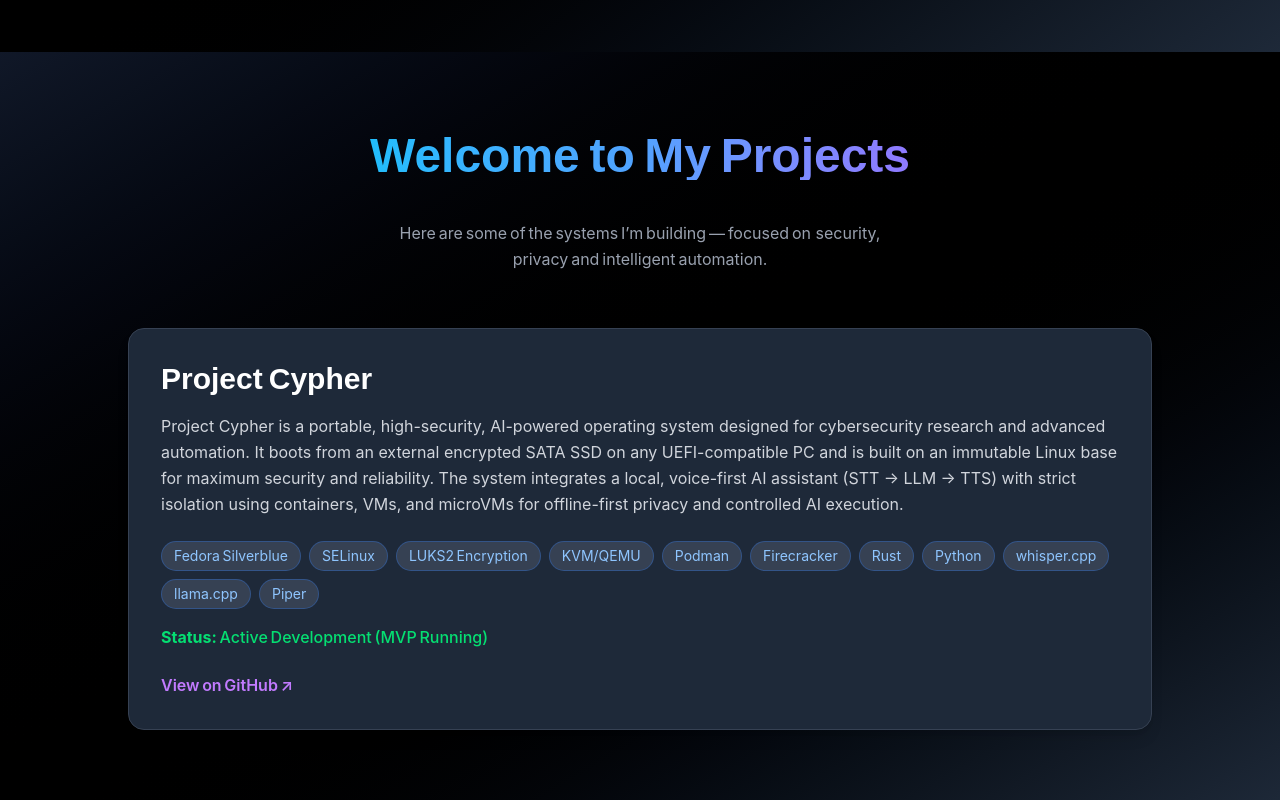
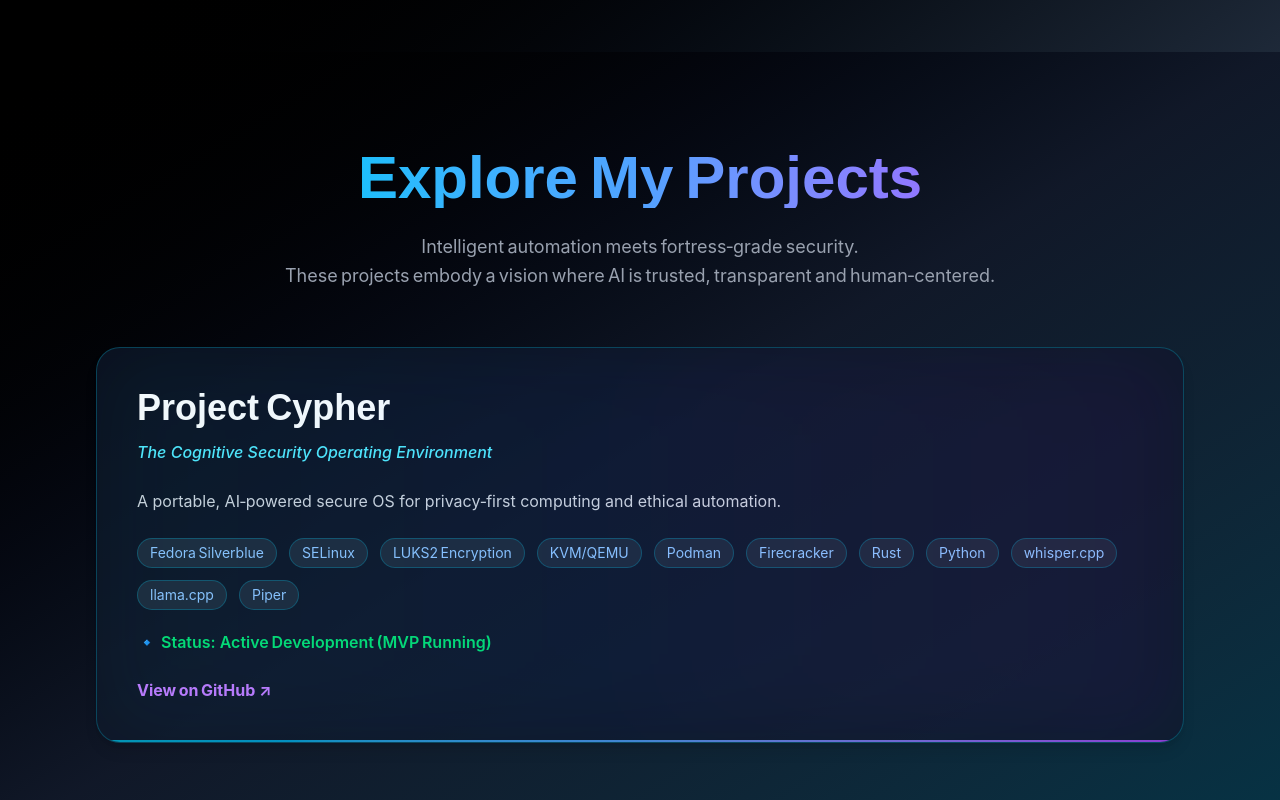
Before and after one commit to Taseen8960/taseen-website, a Next.js app: page / in a window 1280 px wide. Shown: the part 1720-2520 px from the top of the page. Built offline with nearby package versions, Linux system fonts and the light colour scheme.

Commit message:
Merged remote changes with local updates

```diff
--- a/components/Projects.js
+++ b/components/Projects.js
@@ -1,14 +1,56 @@
+// components/Projects.js
 import { motion } from "framer-motion";
+import { useEffect, useRef } from "react";
 
 export default function Projects() {
+  const canvasRef = useRef(null);
+
+  // === Background Cyber Particle Effect ===
+  useEffect(() => {
+    const canvas = canvasRef.current;
+    const ctx = canvas.getContext("2d");
+    let particles = [];
+    const resize = () => {
+      canvas.width = window.innerWidth;
+      canvas.height = 800;
+    };
+    window.addEventListener("resize", resize);
+    resize();
+
+    for (let i = 0; i < 70; i++) {
+      particles.push({
+        x: Math.random() * canvas.width,
+        y: Math.random() * canvas.height,
+        radius: Math.random() * 1.4,
+        speedX: (Math.random() - 0.5) * 0.6,
+        speedY: (Math.random() - 0.5) * 0.6,
+      });
+    }
+
+    const draw = () => {
+      ctx.clearRect(0, 0, canvas.width, canvas.height);
+      ctx.fillStyle = "rgba(0, 255, 255, 0.5)";
+      particles.forEach((p) => {
+        ctx.beginPath();
+        ctx.arc(p.x, p.y, p.radius, 0, 2 * Math.PI);
+        ctx.fill();
+        p.x += p.speedX;
+        p.y += p.speedY;
+        if (p.x < 0 || p.x > canvas.width) p.speedX *= -1;
+        if (p.y < 0 || p.y > canvas.height) p.speedY *= -1;
+      });
+      requestAnimationFrame(draw);
+    };
+    draw();
+    return () => window.removeEventListener("resize", resize);
+  }, []);
+
+  // === Project data ===
   const projects = [
     {
       name: "Project Cypher",
-      desc: `Project Cypher is a portable, high-security, AI-powered operating system designed for
-      cybersecurity research and advanced automation. It boots from an external encrypted SATA SSD
-      on any UEFI-compatible PC and is built on an immutable Linux base for maximum security and reliability.
-      The system integrates a local, voice-first AI assistant (STT → LLM → TTS) with strict isolation
-      using containers, VMs, and microVMs for offline-first privacy and controlled AI execution.`,
+      tagline: "The Cognitive Security Operating Environment",
+      desc: `A portable, AI‑powered secure OS for privacy‑first computing and ethical automation.`,
       tech: [
         "Fedora Silverblue",
         "SELinux",
@@ -27,133 +69,124 @@
     },
   ];
 
+  // === Card animation pattern ===
+  const cardVariants = {
+    hidden: { opacity: 0, y: 80, rotateX: -10 },
+    visible: {
+      opacity: 1,
+      y: 0,
+      rotateX: 0,
+      transition: { duration: 0.8, type: "spring" },
+    },
+  };
+
   return (
     <section
       id="projects"
-      className="relative scroll-mt-32 py-20 px-6 bg-gradient-to-br from-gray-900 via-black to-gray-800 overflow-hidden text-gray-300"
+      className="relative scroll-mt-32 py-24 overflow-hidden bg-gradient-to-br from-black via-gray-900 to-cyan-950 text-gray-200"
     >
-      {/* Floating Glow Points */}
-      <div className="absolute inset-0 -z-10">
-        {[...Array(35)].map((_, i) => (
-          <motion.span
-            key={i}
-            className="absolute w-1 h-1 bg-blue-500 rounded-full"
+      {/* Matrix Glow Canvas */}
+      <canvas
+        ref={canvasRef}
+        className="absolute top-0 left-0 w-full h-full opacity-40 -z-10"
+      ></canvas>
+
+      {/* Title Section */}
+      <div className="max-w-5xl mx-auto text-center mb-14">
+        <motion.h2
+          initial={{ y: -40, opacity: 0 }}
+          animate={{ y: 0, opacity: 1 }}
+          transition={{ duration: 0.8 }}
+          className="text-5xl md:text-6xl font-extrabold bg-clip-text text-transparent bg-gradient-to-r from-cyan-400 via-blue-400 to-purple-500"
+        >
+          Explore My Projects
+        </motion.h2>
+        <motion.p
           initial={{ opacity: 0 }}
-            animate={{
-              opacity: [0.3, 1, 0.3],
-              y: [0, -25, 0],
-            }}
-            transition={{
-              duration: Math.random() * 3 + 3,
-              repeat: Infinity,
-              delay: Math.random() * 2,
-            }}
-            style={{
-              left: `${Math.random() * 100}%`,
-              top: `${Math.random() * 100}%`,
-            }}
-          ></motion.span>
-        ))}
+          animate={{ opacity: 1 }}
+          transition={{ delay: 0.3 }}
+          className="text-gray-400 text-lg mt-6 max-w-3xl mx-auto leading-relaxed"
+        >
+          Intelligent automation meets fortress‑grade security.
+          <br />
+          These projects embody a vision where AI is trusted, transparent and human‑centered.
+        </motion.p>
       </div>
 
-      <div className="max-w-5xl mx-auto text-center">
-        {/* Animated Title */}
-        <motion.h2
-          className="text-4xl md:text-5xl font-extrabold text-transparent bg-clip-text bg-gradient-to-r from-cyan-400 via-blue-400 to-purple-500 mb-10"
-          initial={{ opacity: 0, y: -40 }}
-          animate={{ opacity: 1, y: 0 }}
-          transition={{ duration: 0.8 }}
-        >
-          Welcome to My Projects
-        </motion.h2>
-
-        <motion.p
-          className="text-gray-400 mb-14 max-w-2xl mx-auto leading-relaxed"
-          initial={{ opacity: 0 }}
-          animate={{ opacity: 1 }}
-          transition={{ delay: 0.5, duration: 0.6 }}
-        >
-          Here are some of the systems I’m building — focused on security,
-          privacy and intelligent automation.
-        </motion.p>
-
-        {/* Project Cards */}
+      {/* Project Cards */}
+      <div className="max-w-6xl mx-auto flex flex-col gap-14 px-8">
+        {projects.map((project, i) => (
           <motion.div
-          className="space-y-12"
+            key={i}
+            variants={cardVariants}
             initial="hidden"
             whileInView="visible"
             viewport={{ once: true }}
-          variants={{
-            hidden: {},
-            visible: { transition: { staggerChildren: 0.2 } },
-          }}
-        >
-          {projects.map((project, index) => (
-            <motion.div
-              key={index}
-              className="bg-gray-800 bg-opacity-70 rounded-2xl shadow-lg p-8 border border-gray-700 text-left hover:border-blue-500 transition-all duration-300 relative overflow-hidden"
-              variants={{
-                hidden: { opacity: 0, y: 40 },
-                visible: { opacity: 1, y: 0 },
-              }}
+            className="relative bg-gray-900/70 border border-cyan-500/30 rounded-3xl p-10 shadow-lg overflow-hidden group"
             whileHover={{
               scale: 1.02,
               boxShadow:
-                  "0 0 20px rgba(96,165,250,0.35), 0 0 40px rgba(147,197,253,0.25)",
+                "0 0 30px rgba(34,211,238,0.4), 0 0 60px rgba(168,85,247,0.3)",
             }}
           >
-              {/* Halo Effect */}
-              <div className="absolute inset-0 rounded-2xl opacity-0 group-hover:opacity-20 bg-gradient-to-r from-cyan-500 via-blue-600 to-purple-500 blur-xl transition duration-500"></div>
+            {/* Glowing AI pulse */}
+            <motion.div
+              className="absolute inset-0 bg-gradient-to-r from-cyan-600 via-blue-600 to-purple-700 opacity-0 group-hover:opacity-10 blur-2xl transition-all duration-700"
+              animate={{
+                opacity: [0.1, 0.25, 0.1],
+                transition: { repeat: Infinity, duration: 6 },
+              }}
+            ></motion.div>
 
-              {/* Project Name */}
             <motion.h3
-                className="text-3xl font-bold text-white mb-4"
-                whileHover={{ color: "#38bdf8" }}
+              whileHover={{ color: "#67e8f9" }}
+              className="text-4xl font-bold text-white mb-3"
             >
               {project.name}
             </motion.h3>
-
-              {/* Description */}
-              <motion.p
-                className="text-gray-300 mb-6 leading-relaxed"
-                initial={{ opacity: 0 }}
-                animate={{ opacity: 1 }}
-                transition={{ delay: 0.3 }}
-              >
+            <p className="text-cyan-300 font-medium mb-6 italic">
+              {project.tagline}
+            </p>
+            <motion.p className="text-gray-300 mb-6 leading-relaxed">
               {project.desc}
             </motion.p>
 
-              {/* Tech Stack Tags */}
-              <div className="flex flex-wrap gap-2 mb-4">
-                {project.tech.map((tech, i) => (
+            <div className="flex flex-wrap gap-3 mb-5">
+              {project.tech.map((tech, j) => (
                 <motion.span
-                    key={i}
-                    className="px-3 py-1 text-sm rounded-full bg-gray-700 text-blue-300 border border-blue-500/30 hover:border-blue-400 hover:text-blue-200 transition-all duration-300"
-                    whileHover={{ scale: 1.08 }}
+                  key={j}
+                  whileHover={{ scale: 1.1 }}
+                  className="px-3 py-1 text-sm rounded-full bg-gray-800 border border-cyan-500/30 text-blue-300 hover:text-blue-100 transition-all duration-300"
                 >
                   {tech}
                 </motion.span>
               ))}
             </div>
 
-              {/* Status */}
-              <p className="text-green-400 font-medium mb-4">
-                <strong>Status:</strong> {project.status}
+            <p className="text-green-400 font-semibold">
+              🔹 Status: {project.status}
             </p>
 
-              {/* Link */}
             <motion.a
               href={project.link}
               target="_blank"
               rel="noopener noreferrer"
-                className="inline-block mt-2 text-purple-400 font-semibold hover:text-purple-300 hover:underline transition-colors"
+              className="inline-block mt-6 font-bold text-purple-400 hover:text-purple-300 hover:underline transition-colors"
               whileHover={{ scale: 1.05 }}
             >
-                View on GitHub ↗
+              View on GitHub ↗
             </motion.a>
+
+            {/* Futuristic bottom line */}
+            <motion.div
+              className="absolute bottom-0 left-0 h-0.5 w-full bg-gradient-to-r from-cyan-500 via-blue-400 to-purple-500"
+              animate={{
+                opacity: [0.4, 1, 0.4],
+                transition: { repeat: Infinity, duration: 3 },
+              }}
+            />
           </motion.div>
         ))}
-        </motion.div>
       </div>
     </section>
   );
```
Lines whose indentation alone changed are shown as unchanged.
